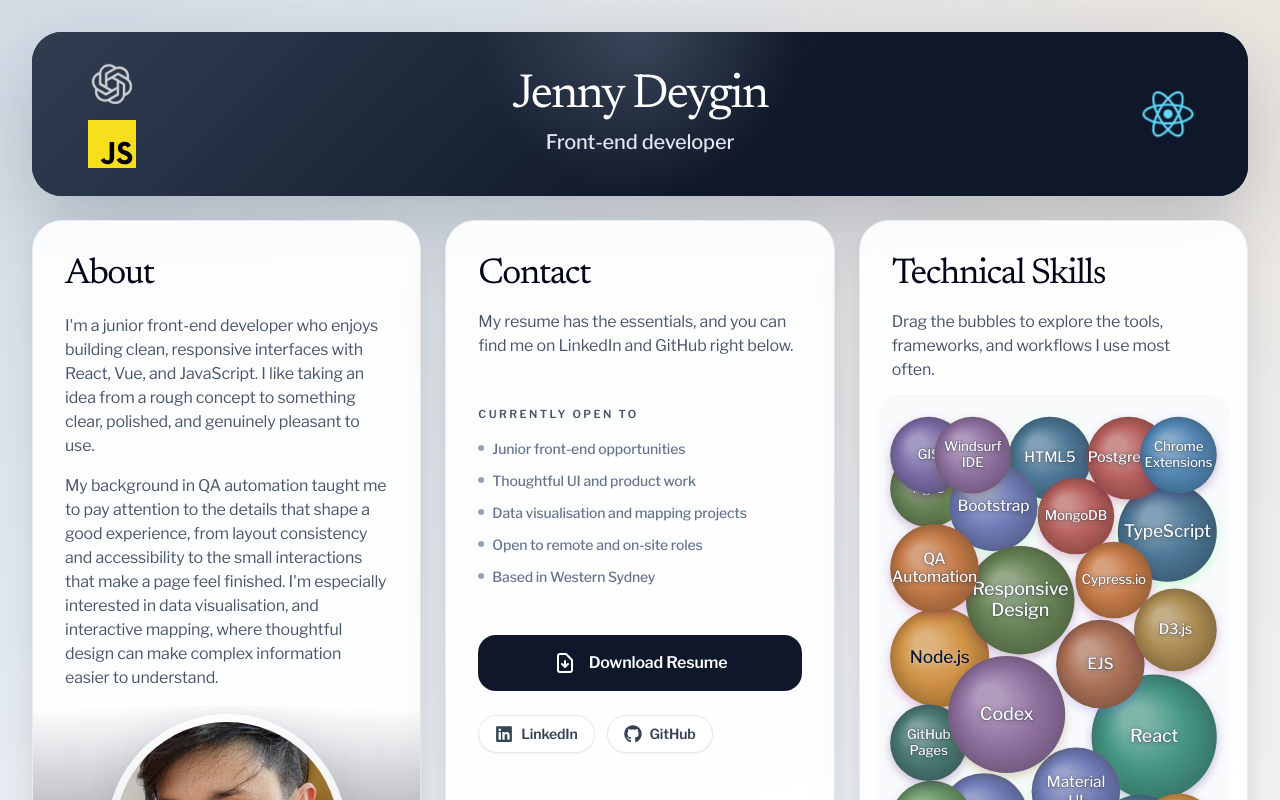
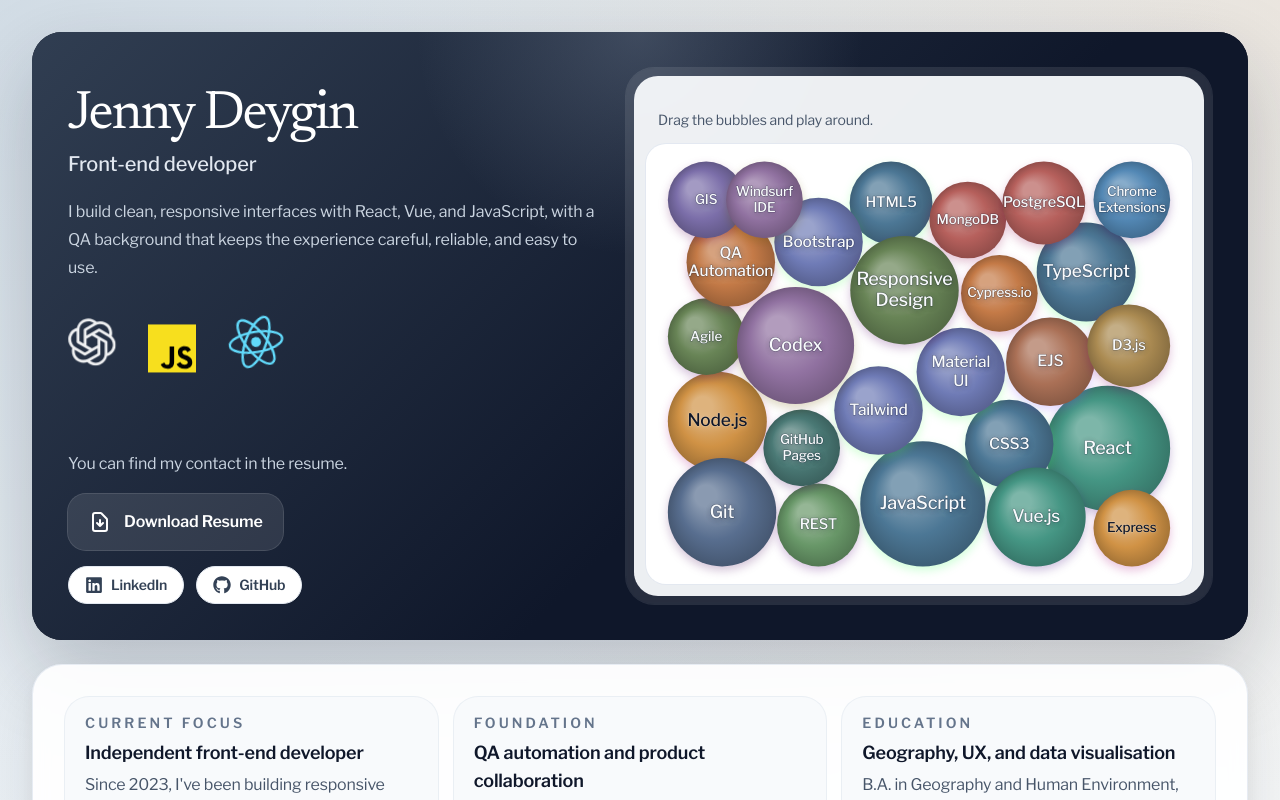
Before and after one commit to Junikab/portfolio, a React (Create React App) app: page / in a window 1280 px wide. Shown: the top 800 px of the page. Built offline with nearby package versions, Linux system fonts and the light colour scheme.

Commit message:
refactor layout structure and enhance components for improved portfolio presentation

```diff
--- a/src/components/Resume.js
+++ b/src/components/Resume.js
@@ -1,6 +1,10 @@
 import resumePDF from "../assets/JennyDeyginCV.pdf";
 
-function DownloadResume({ colorScheme = "default" }) {
+function DownloadResume({
+    colorScheme = "default",
+    className = "",
+    fullWidth = true,
+}) {
     const buttonStyles = {
         default: "bg-slate-900 text-white hover:bg-slate-800",
         alternate:
@@ -8,13 +12,14 @@
     };
 
     const buttonClassName = buttonStyles[colorScheme] || buttonStyles.default;
+    const widthClassName = fullWidth ? "w-full" : "w-auto max-w-full";
 
     return (
         <a
             href={resumePDF}
             download="JennyDeyginCV.pdf"
             aria-label="Download Jenny Deygin resume as PDF"
-            className={`cta-button ${buttonClassName}`}
+            className={`cta-button ${buttonClassName} ${widthClassName} ${className}`}
         >
             <svg
                 xmlns="http://www.w3.org/2000/svg"
--- a/src/components/layout/About.js
+++ b/src/components/layout/About.js
@@ -4,11 +4,11 @@
 
 function About() {
     return (
-        <SectionCard className="h-full">
-            <div className="flex h-full flex-col overflow-hidden">
-                <div className="px-6 pt-6 sm:px-8 sm:pt-8">
+        <SectionCard>
+            <div className="grid lg:grid-cols-[minmax(0,1.15fr)_minmax(18rem,0.85fr)]">
+                <div className="order-2 px-6 py-6 sm:px-8 sm:py-8 lg:order-1 lg:py-10">
                     <h2 className="section-heading">About</h2>
-                    <div className="section-copy mt-4 space-y-4">
+                    <div className="section-copy mt-4 max-w-2xl space-y-4">
                         <p>
                             I&apos;m a junior front-end developer who enjoys
                             building clean, responsive interfaces with React,
@@ -22,20 +22,20 @@
                             experience, from layout consistency and
                             accessibility to the small interactions that make a
                             page feel finished. I&apos;m especially interested
-                            in data visualisation, and interactive
-                            mapping, where thoughtful design can make complex
+                            in data visualisation and interactive mapping,
+                            where thoughtful design can make complex
                             information easier to understand.
                         </p>
                     </div>
                 </div>
 
-                <div className="relative mt-4 flex flex-1 items-center justify-center overflow-hidden bg-[linear-gradient(rgb(255,255,255),rgba(15,23,42,0.72))] px-6 pb-6 pt-2">
+                <div className="order-1 relative flex min-h-[18rem] items-center justify-center overflow-hidden bg-[linear-gradient(0deg,rgb(255,255,255),rgba(15,23,42,0.72))] px-6 py-8 sm:min-h-[20rem] sm:px-8 lg:order-2 lg:min-h-full lg:bg-[linear-gradient(90deg,rgb(255,255,255),rgba(15,23,42,0.72))] lg:px-10">
                     <div
                         aria-hidden="true"
-                        className="absolute inset-x-8 top-5 h-20 rounded-full bg-[radial-gradient(circle,_rgba(90,117,146,0.16),_transparent_68%)] blur-2xl"
+                        className="absolute inset-x-8 top-6 h-24 rounded-full bg-[radial-gradient(circle,_rgba(90,117,146,0.18),_transparent_68%)] blur-2xl"
                     />
-                    <figure className="relative space-y-4">
-                        <div className="mx-auto h-52 w-52 overflow-hidden rounded-full border-[8px] border-white/80 shadow-[0_24px_50px_rgba(15,23,42,0.16)] sm:h-60 sm:w-60">
+                    <figure className="relative">
+                        <div className="mx-auto h-56 w-56 overflow-hidden rounded-full border-[4px] border-white/80 shadow-[0_24px_50px_rgba(15,23,42,0.16)] sm:h-64 sm:w-64 lg:h-72 lg:w-72">
                             <img
                                 className="h-full w-full object-cover"
                                 src={jennyImage}
--- a/src/components/layout/Experience.js
+++ b/src/components/layout/Experience.js
@@ -26,8 +26,8 @@
     return (
         <SectionCard>
             <div className="flex flex-col px-6 py-6 sm:px-8 sm:py-8">
-                <h2 className="section-heading">Experience</h2>
-                <div className="mt-4 grid gap-4 lg:grid-cols-3">
+                {/* <h2 className="section-heading">Experience</h2> */}
+                <div className="mt-auto grid gap-4 lg:grid-cols-3">
                     {experienceHighlights.map((item) => (
                         <article
                             key={item.title}
--- a/src/components/layout/Header.js
+++ b/src/components/layout/Header.js
@@ -3,34 +3,21 @@
 import JsLogo from "../jsLogo";
 import OpenAILogo from "../openaiLogo";
 
-const desktopLeftLogos = [
+const introLogos = [
     {
-        key: "openai-desktop",
+        key: "openai",
         Logo: OpenAILogo,
-        className: "h-12 w-12 text-white/95",
+        className: "h-11 w-11 text-white/95 sm:h-12 sm:w-12",
     },
     {
-        key: "js-desktop",
+        key: "js",
         Logo: JsLogo,
-        className: "h-12 w-12",
-    },
-];
-
-const mobileLogos = [
-    {
-        key: "openai-mobile",
-        Logo: OpenAILogo,
-        className: "h-12 w-12 text-white/95 sm:h-12 sm:w-12",
+        className: "h-11 w-11 sm:h-12 sm:w-12",
     },
     {
-        key: "js-mobile",
-        Logo: JsLogo,
-        className: "h-12 w-12 sm:h-12 sm:w-12",
-    },
-    {
-        key: "react-mobile",
+        key: "react",
         Logo: ReactLogo,
-        className: "h-12 w-12 sm:h-16 sm:w-16",
+        className: "h-12 w-12 sm:h-14 sm:w-14",
     },
 ];
 
@@ -47,14 +34,24 @@
 
 function Header() {
     return (
-        <header className="surface-card border-0 bg-slate-950 text-slate-50 shadow-[0_32px_80px_rgba(15,23,42,0.22)]">
-            <div
-                aria-hidden="true"
-                className="absolute inset-0 bg-[radial-gradient(circle_at_top,_rgba(148,163,184,0.28),_transparent_26%),linear-gradient(135deg,_rgba(51,65,85,0.95),_rgba(15,23,42,1)_60%)]"
-            />
-            <div className="relative grid gap-5 px-6 py-6 sm:gap-6 sm:px-8 sm:py-7 lg:grid-cols-[5.5rem_minmax(0,1fr)_5.5rem] lg:items-center lg:px-9">
-                <div className="hidden lg:flex lg:flex-col lg:items-center lg:gap-3">
-                    {desktopLeftLogos.map(({ key, Logo, className }) => (
+        <header>
+            <div className="mt-5 text-center lg:text-left">
+                <h1 className="font-display text-[2.75rem] leading-none text-white sm:text-5xl lg:text-[3.4rem]">
+                    Jenny Deygin
+                </h1>
+                <p className="mt-2 text-base font-medium text-slate-200 sm:text-xl">
+                    Front-end developer
+                </p>
+            </div>
+            <div className="mt-5 max-w-xl space-y-3 text-center text-[15px] leading-6 text-slate-300 lg:text-left sm:text-base sm:leading-7">
+                <p>
+                    I build clean, responsive interfaces with React, Vue, and
+                    JavaScript, with a QA background that keeps the experience
+                    careful, reliable, and easy to use.
+                </p>
+            </div>
+            <div className="flex flex-wrap items-center justify-center gap-8 lg:justify-start mt-8">
+                {introLogos.map(({ key, Logo, className }) => (
                     <HeaderLogo
                         key={key}
                         Logo={Logo}
@@ -63,29 +60,6 @@
                 ))}
             </div>
 
-                <div className="text-center">
-                    <h1 className="font-display text-4xl leading-none text-white sm:text-5xl">
-                        Jenny Deygin
-                    </h1>
-                    <p className="mt-2 text-lg font-medium text-slate-200 sm:text-xl">
-                        Front-end developer
-                    </p>
-                </div>
-
-                <div className="hidden lg:flex lg:justify-center">
-                    <HeaderLogo Logo={ReactLogo} className="h-16 w-16" />
-                </div>
-
-                <div className="flex items-center justify-center gap-3 lg:hidden">
-                    {mobileLogos.map(({ key, Logo, className }) => (
-                        <HeaderLogo
-                            key={key}
-                            Logo={Logo}
-                            className={className}
-                        />
-                    ))}
-                </div>
-            </div>
         </header>
     );
 }
--- /dev/null
+++ b/src/components/layout/IntroSection.js
@@ -0,0 +1,27 @@
+import React from "react";
+
+import Header from "./Header";
+import SocialLinks from "./SocialLinks";
+import Skills from "./Skills";
+import SectionCard from "./SectionCard";
+
+function IntroSection() {
+    return (
+        <SectionCard className="border-0 bg-slate-950 text-slate-50 shadow-[0_32px_80px_rgba(15,23,42,0.22)]">
+            <div
+                aria-hidden="true"
+                className="absolute inset-0 bg-[radial-gradient(circle_at_top,_rgba(148,163,184,0.28),_transparent_26%),linear-gradient(135deg,_rgba(51,65,85,0.95),_rgba(15,23,42,1)_60%)]"
+            />
+            <div className="relative grid gap-5 px-5 py-5 sm:gap-6 sm:px-8 sm:py-8 lg:grid-cols-[minmax(0,0.95fr)_minmax(0,1.05fr)] lg:items-stretch lg:gap-7 lg:px-9 lg:py-9">
+                <div className="flex flex-col justify-between">
+                    <Header />
+                    <SocialLinks />
+                </div>
+
+                <Skills variant="hero" />
+            </div>
+        </SectionCard>
+    );
+}
+
+export default IntroSection;
--- a/src/components/layout/PortfolioPage.js
+++ b/src/components/layout/PortfolioPage.js
@@ -1,10 +1,8 @@
 import React from "react";
 
-import Header from "./Header";
+import IntroSection from "./IntroSection";
 import About from "./About";
 import Experience from "./Experience";
-import SocialLinks from "./SocialLinks";
-import Skills from "./Skills";
 import Projects from "./Projects";
 import Footer from "./Footer";
 import WidthContainer from "./WidthContainer";
@@ -18,17 +16,16 @@
             />
             <div className="mx-auto max-w-7xl space-y-6">
                 <WidthContainer>
-                    <Header />
+                    <IntroSection />
                 </WidthContainer>
 
-                <div className="grid gap-6 lg:grid-cols-3">
+                <WidthContainer>
+                    <Experience />
+                </WidthContainer>
+
+                <WidthContainer>
                     <About />
-                    <SocialLinks />
-                    <Skills />
-                    <div className="lg:col-span-3">
-                        <Experience />
-                    </div>
-                </div>
+                </WidthContainer>
 
                 <WidthContainer className="pt-2">
                     <Projects />
--- a/src/components/layout/Projects.js
+++ b/src/components/layout/Projects.js
@@ -72,7 +72,7 @@
             <div className="mx-auto">
                 <div className="max-w-3xl">
                     <h2 className="font-display text-4xl leading-tight text-slate-950 sm:text-5xl">
-                        My Projects
+                        Projects
                     </h2>
                     <p className="section-copy mt-4">
                         A mix of client work, front-end experiments, and small
--- a/src/components/layout/Skills.js
+++ b/src/components/layout/Skills.js
@@ -2,26 +2,46 @@
 import SkillsBubbles from "../SkillsBubbles";
 import SectionCard from "./SectionCard";
 
-function Skills() {
-    return (
-        <SectionCard className="h-full">
-            <div className="flex h-full flex-col overflow-hidden">
-                <div className="px-6 pt-6 sm:px-8 sm:pt-8">
-                    <h2 className="section-heading">Technical Skills</h2>
-                    <p className="section-copy mt-3">
-                        Drag the bubbles to explore the tools, frameworks, and
-                        workflows I use most often.
-                    </p>
-                </div>
+function Skills({ variant = "card" }) {
+    const isHero = variant === "hero";
+    const wrapperClassName = isHero
+        ? "h-full rounded-[28px] bg-white/10 p-2 ring-1 ring-white/10 backdrop-blur-sm"
+        : "h-full";
+    const containerClassName = isHero
+        ? "flex h-full flex-col rounded-[24px] bg-slate-50/95"
+        : "flex h-full flex-col overflow-hidden";
+    const headerClassName = isHero
+        ? "px-5 pt-5 sm:px-6 sm:pt-6"
+        : "px-6 pt-6 sm:px-8 sm:pt-8";
+    const chartPaddingClassName = isHero
+        ? "flex-1 px-2 pb-2 pt-3 sm:px-3 sm:pb-3"
+        : "flex-1 px-2 pb-2 pt-3 sm:px-4 sm:pb-4";
+    const chartFrameClassName = isHero
+        ? "h-full rounded-[20px] bg-white ring-1 ring-slate-200/80"
+        : "h-full rounded-[24px] bg-slate-50/90 ring-1 ring-white";
+    const copyClassName = isHero
+        ? "mt-2 text-sm leading-6 text-slate-600"
+        : "section-copy mt-3";
 
-                <div className="flex-1 px-2 pb-2 pt-3 sm:px-4 sm:pb-4">
-                    <div className="h-full rounded-[24px] bg-slate-50/90 ring-1 ring-white">
-                        <SkillsBubbles />
-                    </div>
+    const content = (
+        <div className={containerClassName}>
+            <div className={headerClassName}>
+                <p className={copyClassName}>Drag the bubbles and play around.</p>
+            </div>
+
+            <div className={chartPaddingClassName}>
+                <div className={chartFrameClassName}>
+                    <SkillsBubbles />
                 </div>
             </div>
-        </SectionCard>
+        </div>
     );
+
+    if (isHero) {
+        return <div className={wrapperClassName}>{content}</div>;
+    }
+
+    return <SectionCard className={wrapperClassName}>{content}</SectionCard>;
 }
 
 export default Skills;
--- a/src/components/layout/SocialLinks.js
+++ b/src/components/layout/SocialLinks.js
@@ -2,69 +2,22 @@
 
 import DownloadResume from "../Resume";
 import Links from "../links";
-import SectionCard from "./SectionCard";
 
 function SocialLinks() {
     return (
-        <SectionCard className="h-full">
-            <div className="flex h-full flex-col px-6 py-6 sm:px-8 sm:py-8">
-                <h2 className="section-heading">Contact</h2>
-                <p className="section-copy mt-3">
-                    My resume has the essentials, and you can find me on
-                    LinkedIn and GitHub right below.
-                </p>
-
-                <div className="mt-12">
-                    <p className="text-[11px] font-semibold uppercase tracking-[0.22em] text-slate-600">
-                        Currently Open To
-                    </p>
-                    <ul className="mt-4 space-y-3 text-sm font-medium text-slate-500">
-                        <li className="flex items-start gap-2">
-                            <span
-                                aria-hidden="true"
-                                className="mt-1.5 h-1.5 w-1.5 rounded-full bg-slate-400"
-                            />
-                            <span>Junior front-end opportunities</span>
-                        </li>
-                        <li className="flex items-start gap-2">
-                            <span
-                                aria-hidden="true"
-                                className="mt-1.5 h-1.5 w-1.5 rounded-full bg-slate-400"
-                            />
-                            <span>Thoughtful UI and product work</span>
-                        </li>
-                        <li className="flex items-start gap-2">
-                            <span
-                                aria-hidden="true"
-                                className="mt-1.5 h-1.5 w-1.5 rounded-full bg-slate-400"
-                            />
-                            <span>Data visualisation and mapping projects</span>
-                        </li>
-                        <li className="flex items-start gap-2">
-                            <span
-                                aria-hidden="true"
-                                className="mt-1.5 h-1.5 w-1.5 rounded-full bg-slate-400"
-                            />
-                            <span>Open to remote and on-site roles</span>
-                        </li>
-                        <li className="flex items-start gap-2">
-                            <span
-                                aria-hidden="true"
-                                className="mt-1.5 h-1.5 w-1.5 rounded-full bg-slate-400"
-                            />
-                            <span>Based in Western Sydney</span>
-                        </li>
-                    </ul>
-                </div>
-
-                <div className="mt-12 flex flex-col gap-6">
-                    <div>
-                        <DownloadResume colorScheme="default" />
-                    </div>
-                    <Links />
-                </div>
+        <div className="mt-6 flex flex-col gap-3 sm:mt-8 sm:gap-4">
+            <div>
+                <span className="mt-5 max-w-xl space-y-3 text-center text-[15px] leading-6 text-slate-300 lg:text-left sm:text-base sm:leading-7">You can find my contact in the resume.</span>
             </div>
-        </SectionCard>
+            <div className="mx-auto flex w-full max-w-[17rem] justify-center lg:mx-0 lg:w-auto lg:max-w-none lg:justify-start">
+                <DownloadResume
+                colorScheme="alternate"
+                    fullWidth={false}
+                    className="whitespace-nowrap px-5 text-sm sm:text-base"
+                />
+            </div>
+            <Links className="mx-auto w-full justify-center lg:mx-0 lg:w-auto lg:justify-start" />
+        </div>
     );
 }
 
--- a/src/components/links.js
+++ b/src/components/links.js
@@ -2,9 +2,9 @@
 
 import { FaLinkedin, FaGithub } from "react-icons/fa";
 
-function Links() {
+function Links({ className = "" }) {
     return (
-        <div className="flex flex-wrap gap-3">
+        <div className={`flex flex-wrap gap-3 ${className}`}>
             <a
                 href="https://linkedin.com/in/jennydeygin"
                 target="_blank"
--- a/src/index.css
+++ b/src/index.css
@@ -66,7 +66,7 @@
     }
 
     .cta-button {
-        @apply inline-flex w-full items-center justify-center gap-3 rounded-[18px] px-4 py-4 text-base font-semibold transition-colors duration-200;
+        @apply inline-flex items-center justify-center gap-3 rounded-[18px] px-4 py-3 text-sm font-semibold transition-colors duration-200 sm:py-4 sm:text-base;
     }
 
     .social-link {
```
Also changed, not shown: 2 other files (tests, documents, lock files or other folders). Lines whose indentation alone changed are shown as unchanged.
